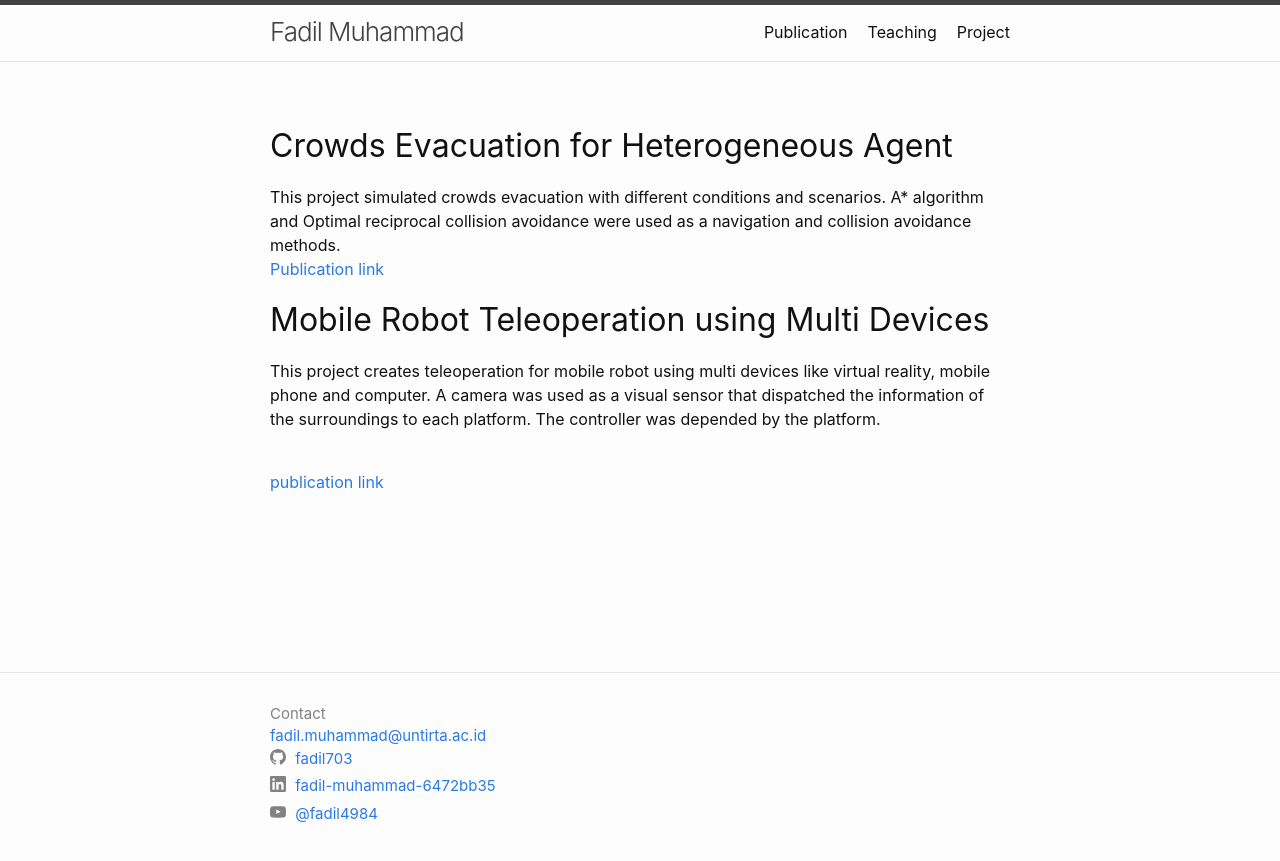
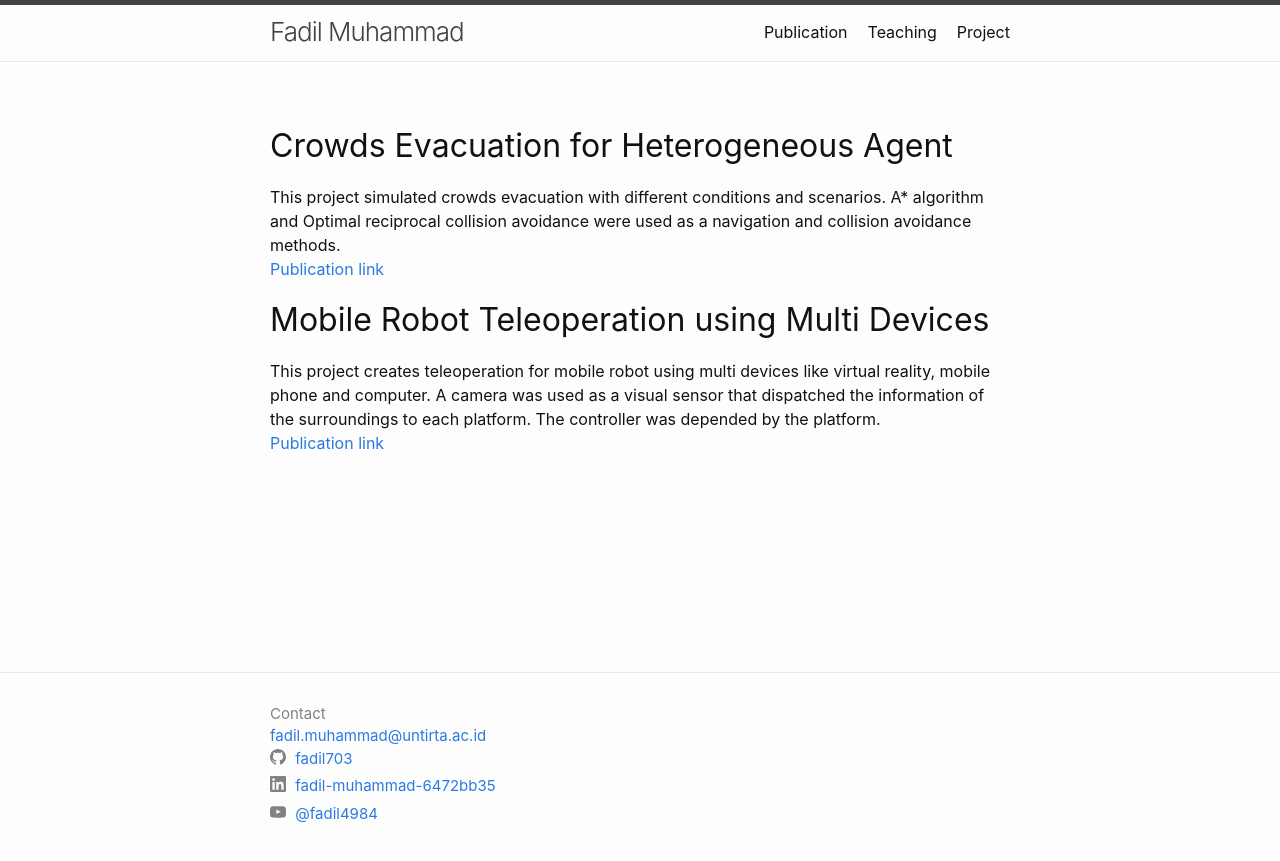
Before and after one commit to fadil703/fadil703.github.io, a Jekyll site: the page built from project.md, in a window 1280 px wide. Shown: the top 861 px of the page. Built offline with Jekyll 4.4.1, drawn with Linux system fonts in a browser that asks for light colours.

```diff
--- a/project.md
+++ b/project.md
@@ -15,6 +15,5 @@ This project simulated crowds evacuation with different conditions and scenarios
 
 ## Mobile Robot Teleoperation using Multi Devices
 This project creates teleoperation for mobile robot using multi devices like virtual reality, mobile phone and computer. A camera was used as a visual sensor that dispatched the information of the surroundings to each platform. The controller was depended by the platform.
-
 <br />
-[publication link](http://ijcs.net/ijcs/index.php/ijcs/article/view/3476) <br />
+[Publication link](http://ijcs.net/ijcs/index.php/ijcs/article/view/3476) <br />
```
